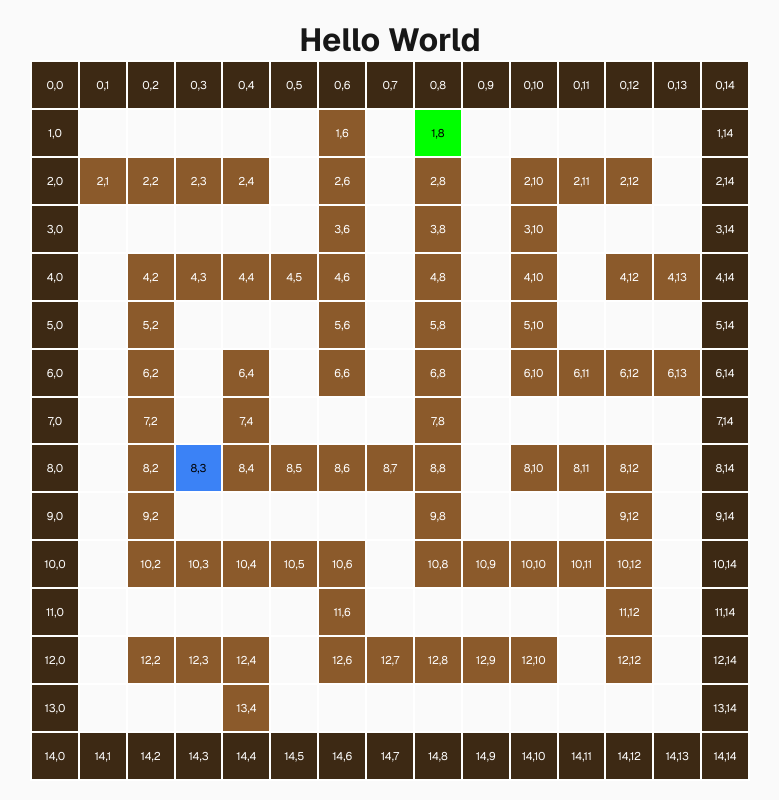
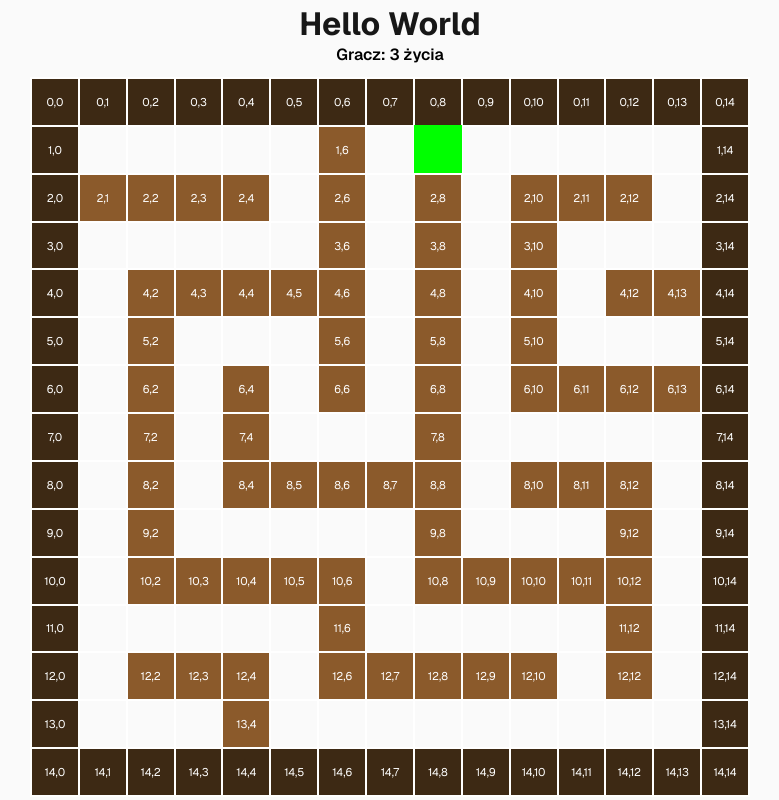
Before and after one commit to wectorek/bomb-it, a Next.js app: page / in a window 1280 px wide. Shown: the whole page, without its empty margins (250-1029 px from the left). Built offline with nearby package versions, Linux system fonts and the light colour scheme.

Commit message:
Bombs, lives and x,y move

```diff
--- a/src/app/GameBoard.js
+++ b/src/app/GameBoard.js
@@ -1,119 +1,194 @@
 "use client";
 
-import { useEffect, useRef, useState } from "react";
+import { useEffect, useLayoutEffect, useRef, useState } from "react";
 import styles from "./page.module.css";
-import { generateMaze, renderWall, checkCollision } from "./maze";
+import { generateMaze, renderWall } from "./maze";
 import { createMapBorder, renderBorder } from "./border";
-import { pickEmptyPosition, nextBotMove, BOT_MOVE_INTERVAL_MS } from "./bot";
+import { STARTING_LIVES } from "./bomb";
 
 const SIZE = 15;
-const PLAYER_START = { row: 1, col: 8 };
+const PLAYER_START_CELL = { row: 1, col: 8 };
 const BORDERS = createMapBorder(SIZE);
+const PLAYER_SPEED_PX_PER_SEC = 180;
+
+// Tymczasowo wyłączone: bot, bomby i kolizje ze ścianami.
+const ENABLE_BOT = false;
+const ENABLE_BOMBS = false;
+const ENABLE_WALL_COLLISION = false;
 
 export default function GameBoard() {
-  const [playerPosition, setPlayerPosition] = useState(PLAYER_START);
   const [walls, setWalls] = useState([]);
-  const [botPosition, setBotPosition] = useState(null);
-  const botPositionRef = useRef(botPosition);
-  botPositionRef.current = botPosition;
+  const [playerPosition, setPlayerPosition] = useState({ x: 0, y: 0 });
+  const [playerSize, setPlayerSize] = useState(0);
+  const [playerLives] = useState(STARTING_LIVES);
+  const [gameStatus] = useState("playing");
+
+  const boardRef = useRef(null);
+  const playerPositionRef = useRef(playerPosition);
+  const playerSizeRef = useRef(playerSize);
+  const boardSizeRef = useRef(0);
+  const keysRef = useRef(new Set());
+  const rafRef = useRef(0);
 
   useEffect(() => {
-    const nextWalls = generateMaze(SIZE, PLAYER_START);
-    setWalls(nextWalls);
-    setBotPosition(
-      pickEmptyPosition(SIZE, nextWalls, BORDERS, [PLAYER_START]),
-    );
+    setWalls(generateMaze(SIZE, PLAYER_START_CELL));
+  }, []);
+
+  useLayoutEffect(() => {
+    const board = boardRef.current;
+    if (!board) {
+      return undefined;
+    }
+
+    function applyBoardSize(width) {
+      const prevSize = boardSizeRef.current;
+      boardSizeRef.current = width;
+      const cellSize = width / SIZE;
+      playerSizeRef.current = cellSize;
+      setPlayerSize(cellSize);
+
+      if (!prevSize) {
+        const next = {
+          x: PLAYER_START_CELL.col * cellSize,
+          y: PLAYER_START_CELL.row * cellSize,
+        };
+        playerPositionRef.current = next;
+        setPlayerPosition(next);
+        return;
+      }
+
+      const scale = width / prevSize;
+      if (scale === 1) {
+        return;
+      }
+
+      const next = {
+        x: playerPositionRef.current.x * scale,
+        y: playerPositionRef.current.y * scale,
+      };
+      playerPositionRef.current = next;
+      setPlayerPosition(next);
+    }
+
+    applyBoardSize(board.offsetWidth);
+
+    const observer = new ResizeObserver((entries) => {
+      const width = entries[0]?.contentRect.width;
+      if (width) {
+        applyBoardSize(width);
+      }
+    });
+    observer.observe(board);
+
+    return () => {
+      observer.disconnect();
+    };
   }, []);
 
   useEffect(() => {
     const handleKeyDown = (event) => {
-      setPlayerPosition((prev) => {
-        let next = prev;
-        switch (event.key.toLowerCase()) {
-          case "w":
-            next = { ...prev, row: prev.row - 1 };
-            break;
-          case "s":
-            next = { ...prev, row: prev.row + 1 };
-            break;
-          case "a":
-            next = { ...prev, col: prev.col - 1 };
-            break;
-          case "d":
-            next = { ...prev, col: prev.col + 1 };
-            break;
-          default:
-            return prev;
-        }
-
-        if (
-          checkCollision(next, walls) ||
-          renderBorder(next.row, next.col, BORDERS)
-        ) {
-          return prev;
-        }
-
-        return next;
-      });
-    };
-
-    window.addEventListener("keydown", handleKeyDown);
-    return () => {
-      window.removeEventListener("keydown", handleKeyDown);
-    };
-  }, [walls]);
-
-  useEffect(() => {
-    if (walls.length === 0) {
-      return undefined;
-    }
-
-    let direction = null;
-    const id = setInterval(() => {
-      const prev = botPositionRef.current;
-      if (!prev) {
+      if (ENABLE_BOMBS && (event.code === "Space" || event.key === " ")) {
+        event.preventDefault();
         return;
       }
 
-      const nextMove = nextBotMove(prev, direction, walls, BORDERS);
-      direction = nextMove.direction;
-      botPositionRef.current = nextMove.position;
-      setBotPosition(nextMove.position);
-    }, BOT_MOVE_INTERVAL_MS);
+      const key = event.key.toLowerCase();
+      if (key === "w" || key === "a" || key === "s" || key === "d") {
+        event.preventDefault();
+        keysRef.current.add(key);
+      }
+    };
+
+    const handleKeyUp = (event) => {
+      keysRef.current.delete(event.key.toLowerCase());
+    };
+
+    let lastTime = performance.now();
+
+    function tick(now) {
+      const dt = Math.min((now - lastTime) / 1000, 0.05);
+      lastTime = now;
+
+      if (gameStatus === "playing" && keysRef.current.size > 0) {
+        const step = PLAYER_SPEED_PX_PER_SEC * dt;
+        const prev = playerPositionRef.current;
+        let x = prev.x;
+        let y = prev.y;
+
+        if (keysRef.current.has("w")) {
+          y -= step;
+        }
+        if (keysRef.current.has("s")) {
+          y += step;
+        }
+        if (keysRef.current.has("a")) {
+          x -= step;
+        }
+        if (keysRef.current.has("d")) {
+          x += step;
+        }
+
+        const size = playerSizeRef.current;
+        const boardSize = boardSizeRef.current;
+        const max = Math.max(0, boardSize - size);
+        x = Math.max(0, Math.min(x, max));
+        y = Math.max(0, Math.min(y, max));
+
+        // Kolizje ze ścianami tymczasowo wyłączone — gracz zostaje tylko
+        // w granicach planszy i przechodzi przez ściany oraz obramowanie.
+        if (!ENABLE_WALL_COLLISION) {
+          const next = { x, y };
+          playerPositionRef.current = next;
+          const rounded = { x: Math.round(x), y: Math.round(y) };
+          if (
+            rounded.x !== Math.round(prev.x) ||
+            rounded.y !== Math.round(prev.y)
+          ) {
+            setPlayerPosition(rounded);
+          }
+        }
+      }
+
+      rafRef.current = requestAnimationFrame(tick);
+    }
+
+    window.addEventListener("keydown", handleKeyDown);
+    window.addEventListener("keyup", handleKeyUp);
+    rafRef.current = requestAnimationFrame(tick);
 
     return () => {
-      clearInterval(id);
+      window.removeEventListener("keydown", handleKeyDown);
+      window.removeEventListener("keyup", handleKeyUp);
+      cancelAnimationFrame(rafRef.current);
     };
-  }, [walls]);
+  }, [gameStatus]);
 
   return (
-    <table className={styles.table} style={{ "--board-size": SIZE }}>
+    <div className={styles.gameWrapper}>
+      <div className={styles.hud}>
+        <span>Gracz: {playerLives} życia</span>
+        {ENABLE_BOT ? <span>Bot: {STARTING_LIVES} życia</span> : null}
+      </div>
+      <div
+        className={styles.board}
+        ref={boardRef}
+        style={{ "--board-size": SIZE }}
+      >
+        <table className={styles.table}>
           <tbody>
             {Array.from({ length: SIZE }, (_, row) => (
               <tr key={row}>
                 {Array.from({ length: SIZE }, (_, col) => {
-              const isPlayer =
-                row === playerPosition.row && col === playerPosition.col;
-              const isBot =
-                botPosition &&
-                row === botPosition.row &&
-                col === botPosition.col;
                   const isBorder = renderBorder(row, col, BORDERS);
                   const isWall = renderWall(row, col, walls);
-              const cellClass = isPlayer
-                ? styles.player
-                : isBot
-                  ? styles.bot
-                  : isBorder
+                  const cellClass = isBorder
                     ? styles.border
                     : isWall
                       ? styles.wall
                       : undefined;
                   return (
                     <td key={col} className={cellClass}>
-                  {isPlayer || isBot || isBorder || isWall
-                    ? `${row},${col}`
-                    : null}
+                      {isBorder || isWall ? `${row},${col}` : null}
                     </td>
                   );
                 })}
@@ -121,5 +196,17 @@ export default function GameBoard() {
             ))}
           </tbody>
         </table>
+        {playerSize > 0 ? (
+          <div
+            className={styles.playerSprite}
+            style={{
+              width: playerSize,
+              height: playerSize,
+              transform: `translate(${playerPosition.x}px, ${playerPosition.y}px)`,
+            }}
+          />
+        ) : null}
+      </div>
+    </div>
   );
 }
--- /dev/null
+++ b/src/app/bomb.js
@@ -0,0 +1,71 @@
+import { renderWall } from "./maze";
+import { renderBorder } from "./border";
+
+export const BOMB_TIMER_MS = 3000; // czas od postawienia do wybuchu
+export const BOMB_RANGE = 2; // zasięg wybuchu w każdą stronę krzyża
+export const EXPLOSION_DURATION_MS = 400; // jak długo widoczny jest ogień
+export const STARTING_LIVES = 3;
+
+const DIRECTIONS = [
+  { row: -1, col: 0 },
+  { row: 1, col: 0 },
+  { row: 0, col: -1 },
+  { row: 0, col: 1 },
+];
+
+// Czy dana pozycja to pole, na którym aktualnie leży bomba (jeśli bomb === null,
+// znaczy że żadna bomba nie jest postawiona, więc zawsze zwraca false).
+export function isBombAt(position, bomb) {
+  return !!bomb && position.row === bomb.row && position.col === bomb.col;
+}
+
+// Czy dana pozycja znajduje się na jednym z pól objętych aktualnym wybuchem.
+// Używane zarówno do rysowania ognia, jak i do sprawdzania obrażeń gracza/bota.
+export function isInExplosion(position, explosionCells) {
+  return explosionCells.some(
+    (cell) => cell.row === position.row && cell.col === position.col,
+  );
+}
+
+/**
+ * Liczy komórki objęte wybuchem bomby ustawionej w `origin` - kształt krzyża,
+ * bez ukosów. Zewnętrzne obramowanie zatrzymuje falę i nie jest niszczone.
+ * Wewnętrzna ściana wchodzi w zasięg wybuchu (zostaje zniszczona), ale fala
+ * nie idzie dalej w tym kierunku.
+ */
+export function getExplosionCells(origin, walls, borders, range = BOMB_RANGE) {
+  const cells = [{ ...origin }];
+
+  for (const direction of DIRECTIONS) {
+    for (let step = 1; step <= range; step++) {
+      const cell = {
+        row: origin.row + direction.row * step,
+        col: origin.col + direction.col * step,
+      };
+
+      if (renderBorder(cell.row, cell.col, borders)) {
+        break;
+      }
+
+      const hitsWall = renderWall(cell.row, cell.col, walls);
+      cells.push(cell);
+
+      if (hitsWall) {
+        break;
+      }
+    }
+  }
+
+  return cells;
+}
+
+// Usuwa z listy ścian te, które znalazły się w zasięgu wybuchu. Obramowanie
+// mapy nie jest przechowywane w `walls`, więc ta funkcja nigdy go nie dotyka.
+export function removeDestroyedWalls(walls, explosionCells) {
+  return walls.filter(
+    (wall) =>
+      !explosionCells.some(
+        (cell) => cell.row === wall.row && cell.col === wall.col,
+      ),
+  );
+}
--- a/src/app/bot.js
+++ b/src/app/bot.js
@@ -1,7 +1,8 @@
 import { renderWall, checkCollision } from "./maze";
 import { renderBorder } from "./border";
+import { isBombAt } from "./bomb";
 
-export const BOT_MOVE_INTERVAL_MS = 500;
+export const BOT_MOVE_INTERVAL_MS = 300;
 
 const DIRECTIONS = [
   { row: -1, col: 0 },
@@ -10,10 +11,13 @@ const DIRECTIONS = [
   { row: 0, col: 1 },
 ];
 
-function isBlocked(position, walls, borders) {
+// Bot traktuje bombę jak każdą inną przeszkodę - nigdy nie wejdzie na
+// pole, na którym stoi aktualnie postawiona bomba (ale sam bomb nie stawia).
+function isBlocked(position, walls, borders, bomb) {
   return (
     checkCollision(position, walls) ||
-    renderBorder(position.row, position.col, borders)
+    renderBorder(position.row, position.col, borders) ||
+    isBombAt(position, bomb)
   );
 }
 
@@ -24,14 +28,14 @@ function step(position, direction) {
   };
 }
 
-export function getOpenDirections(position, walls, borders) {
+export function getOpenDirections(position, walls, borders, bomb) {
   return DIRECTIONS.filter(
-    (direction) => !isBlocked(step(position, direction), walls, borders),
+    (direction) => !isBlocked(step(position, direction), walls, borders, bomb),
   );
 }
 
-export function pickOpenDirection(position, walls, borders) {
-  const openDirections = getOpenDirections(position, walls, borders);
+export function pickOpenDirection(position, walls, borders, bomb) {
+  const openDirections = getOpenDirections(position, walls, borders, bomb);
 
   if (openDirections.length === 0) {
     return null;
@@ -40,8 +44,8 @@ export function pickOpenDirection(position, walls, borders) {
   return openDirections[Math.floor(Math.random() * openDirections.length)];
 }
 
-export function nextBotMove(position, direction, walls, borders) {
-  const openDirections = getOpenDirections(position, walls, borders);
+export function nextBotMove(position, direction, walls, borders, bomb) {
+  const openDirections = getOpenDirections(position, walls, borders, bomb);
   const isIntersection = openDirections.length > 2;
 
   let currentDirection;
--- a/src/app/page.module.css
+++ b/src/app/page.module.css
@@ -149,10 +149,17 @@ a.secondary {
   border-radius: 6px;
 }
 
-.table {
+.board {
   --board-size: 15;
+  position: relative;
   width: min(100%, 90vmin);
   aspect-ratio: 1;
+  overflow: hidden;
+}
+
+.table {
+  width: 100%;
+  height: 100%;
   display: grid;
   grid-template-columns: repeat(var(--board-size), 1fr);
   grid-template-rows: repeat(var(--board-size), 1fr);
@@ -186,6 +193,16 @@ a.secondary {
   justify-content: center;
 }
 
+.playerSprite {
+  position: absolute;
+  top: 0;
+  left: 0;
+  background-color: #00ff00;
+  pointer-events: none;
+  z-index: 2;
+  box-sizing: border-box;
+}
+
 .bot {
   background-color: #3b82f6;
   color: #000000;
@@ -215,3 +232,47 @@ a.secondary {
   align-items: center;
   justify-content: center;
 }
+
+.bomb {
+  background-color: #1a1a1a;
+  color: #ffffff;
+  width: 100%;
+  height: 100%;
+  display: flex;
+  align-items: center;
+  justify-content: center;
+  border-radius: 50%;
+}
+
+.explosion {
+  background-color: #ff6a00;
+  color: #ffffff;
+  width: 100%;
+  height: 100%;
+  display: flex;
+  align-items: center;
+  justify-content: center;
+}
+
+.gameWrapper {
+  display: flex;
+  flex-direction: column;
+  align-items: center;
+  gap: 12px;
+  width: 100%;
+}
+
+.hud {
+  display: flex;
+  gap: 24px;
+  font-size: 16px;
+  font-weight: 600;
+  color: var(--text-primary);
+}
+
+.gameOver {
+  font-size: 20px;
+  font-weight: 700;
+  color: var(--text-primary);
+  text-align: center;
+}
```
Lines whose indentation alone changed are shown as unchanged.
